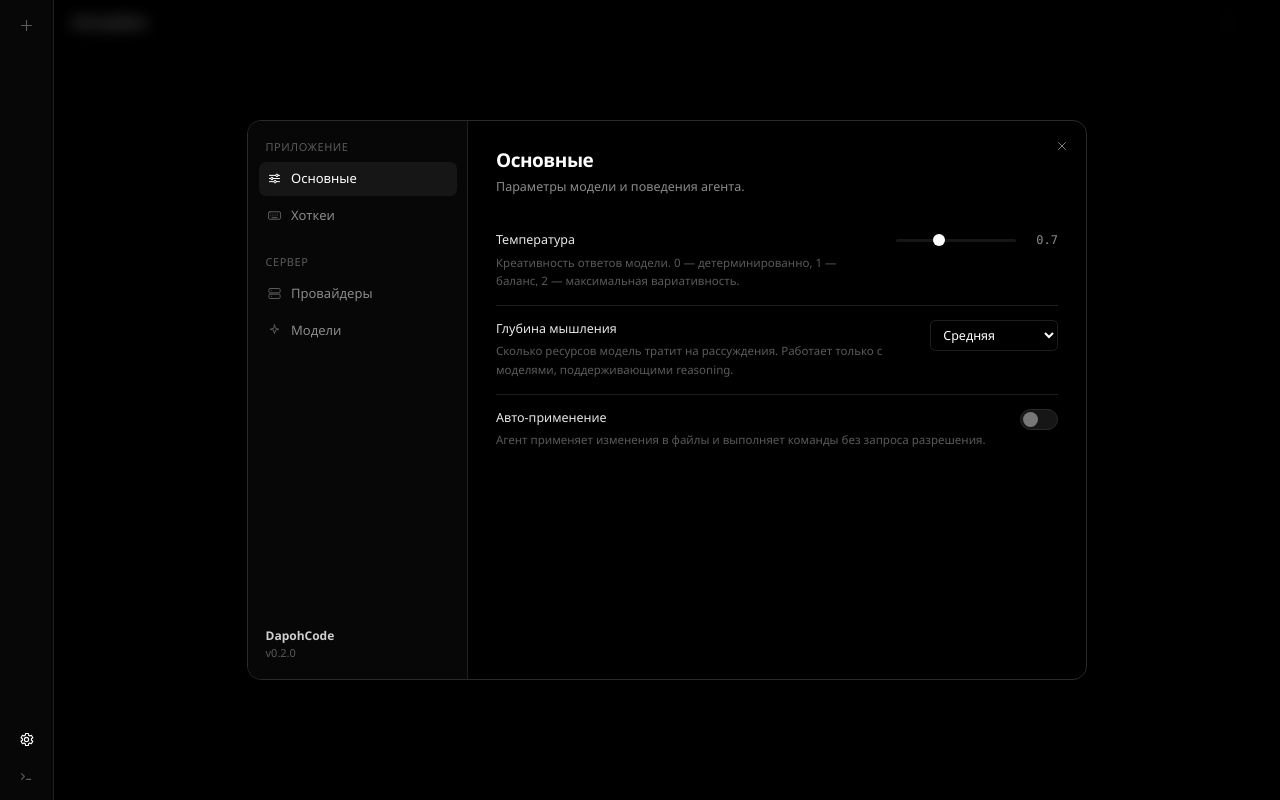
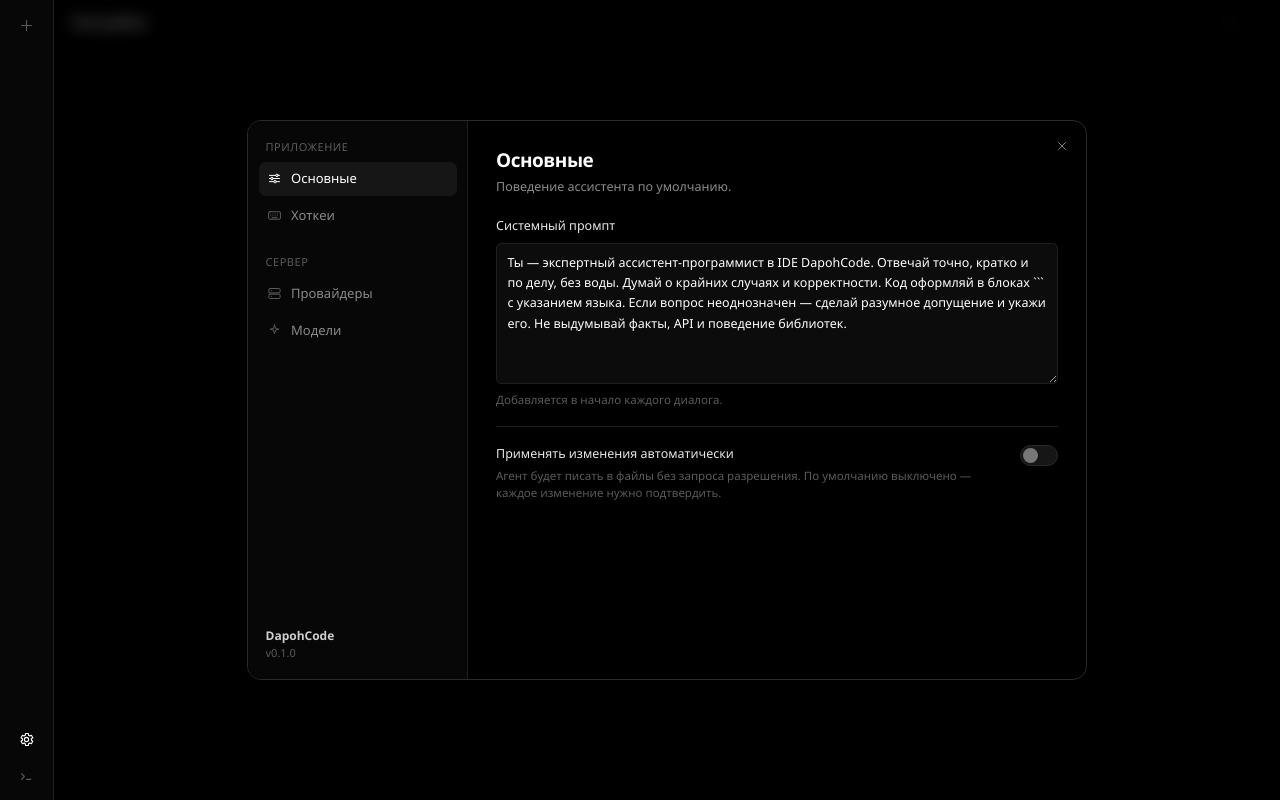
Before and after one commit to azartFS/DapohCode, a React (Vite) app: page / in a window 1280 px wide. Both pictures are taken after a click on the button 26 px from the left and 739 px from the top of the page. Built offline with nearby package versions, Linux system fonts and the light colour scheme; the HTML template or start-up script is replaced by a standard one.

Commit message:
Revert "feat: settings v0.2.0 — temperature, reasoning, auto-apply"
This reverts commit f81fe8564b8f6e9db65394370eaa420257ed1743.

```diff
--- a/package.json
+++ b/package.json
@@ -1,7 +1,7 @@
 {
   "name": "dapohcode",
   "private": true,
-  "version": "0.2.0",
+  "version": "0.1.0",
   "type": "module",
   "scripts": {
     "dev": "vite",
--- a/src-tauri/tauri.conf.json
+++ b/src-tauri/tauri.conf.json
@@ -1,7 +1,7 @@
 {
   "$schema": "https://schema.tauri.app/config/2",
   "productName": "DapohCode",
-  "version": "0.2.0",
+  "version": "0.1.0",
   "identifier": "com.dapohcode.app",
   "build": {
     "beforeDevCommand": "npm run dev",
--- a/src/components/SettingsView.tsx
+++ b/src/components/SettingsView.tsx
@@ -38,7 +38,7 @@ const NAV: {
   },
 ];
 
-const APP_VERSION = "v0.2.0";
+const APP_VERSION = "v0.1.0";
 
 const inputCls =
   "rounded-md border border-[var(--color-border)] bg-[var(--color-bg)] px-2.5 py-2 text-[12.5px] outline-none transition-colors focus:border-[var(--color-faint)] placeholder:text-[var(--color-faint)]";
@@ -164,107 +164,43 @@ function Toggle({
   );
 }
 
-/** Divider row between setting groups. */
-function SettingRow({
-  label,
-  description,
-  children,
-  noBorder,
-}: {
-  label: string;
-  description?: string;
-  children: ReactNode;
-  noBorder?: boolean;
-}) {
-  return (
-    <div
-      className={`flex items-start gap-4 py-4 ${
-        noBorder ? "" : "border-t border-[var(--color-border)]"
-      }`}
-    >
-      <div className="min-w-0 flex-1">
-        <div className="text-[12.5px] font-medium text-[#e8e8e8]">{label}</div>
-        {description && (
-          <p className="mt-1 text-[11.5px] leading-relaxed text-[var(--color-faint)]">
-            {description}
-          </p>
-        )}
-      </div>
-      <div className="flex shrink-0 items-center">{children}</div>
-    </div>
-  );
-}
-
-const EFFORT_OPTIONS: { value: string; label: string }[] = [
-  { value: "minimal", label: "Минимальная" },
-  { value: "low", label: "Низкая" },
-  { value: "medium", label: "Средняя" },
-  { value: "high", label: "Высокая" },
-];
-
 function GeneralSection() {
+  const systemPrompt = useApp((s) => s.systemPrompt);
+  const setSystemPrompt = useApp((s) => s.setSystemPrompt);
   const autoApply = useApp((s) => s.autoApply);
   const setAutoApply = useApp((s) => s.setAutoApply);
-  const temperature = useApp((s) => s.temperature);
-  const setTemperature = useApp((s) => s.setTemperature);
-  const reasoningEffort = useApp((s) => s.reasoningEffort);
-  const setReasoningEffort = useApp((s) => s.setReasoningEffort);
 
   return (
     <div>
-      <SectionTitle title="Основные" sub="Параметры модели и поведения агента." />
-      <div className="flex flex-col">
-        {/* Temperature */}
-        <SettingRow
-          label="Температура"
-          description="Креативность ответов модели. 0 — детерминированно, 1 — баланс, 2 — максимальная вариативность."
-          noBorder
-        >
-          <div className="flex items-center gap-3">
-            <input
-              type="range"
-              min="0"
-              max="2"
-              step="0.1"
-              value={temperature}
-              onChange={(e) => setTemperature(parseFloat(e.target.value))}
-              className="h-1 w-[120px] cursor-pointer appearance-none rounded-full bg-[var(--color-surface-2)] accent-white [&::-webkit-slider-thumb]:h-3.5 [&::-webkit-slider-thumb]:w-3.5 [&::-webkit-slider-thumb]:appearance-none [&::-webkit-slider-thumb]:rounded-full [&::-webkit-slider-thumb]:bg-white"
-            />
-            <span className="w-[32px] text-right font-mono text-[12px] text-[var(--color-muted)]">
-              {temperature.toFixed(1)}
-            </span>
+      <SectionTitle title="Основные" sub="Поведение ассистента по умолчанию." />
+      <div className="flex flex-col gap-5">
+        <div className="flex flex-col gap-2">
+          <label className="text-[12.5px] font-medium text-[#e8e8e8]">
+            Системный промпт
+          </label>
+          <textarea
+            value={systemPrompt}
+            onChange={(e) => setSystemPrompt(e.target.value)}
+            rows={6}
+            className="resize-y rounded-md border border-[var(--color-border)] bg-[var(--color-surface)] px-3 py-2.5 text-[12.5px] leading-relaxed outline-none transition-colors focus:border-[var(--color-faint)]"
+          />
+          <p className="text-[11.5px] text-[var(--color-faint)]">
+            Добавляется в начало каждого диалога.
+          </p>
+        </div>
+
+        <div className="flex items-start gap-4 border-t border-[var(--color-border)] pt-5">
+          <div className="min-w-0 flex-1">
+            <div className="text-[12.5px] font-medium text-[#e8e8e8]">
+              Применять изменения автоматически
+            </div>
+            <p className="mt-1 text-[11.5px] text-[var(--color-faint)]">
+              Агент будет писать в файлы без запроса разрешения. По умолчанию
+              выключено — каждое изменение нужно подтвердить.
+            </p>
           </div>
-        </SettingRow>
-
-        {/* Reasoning effort */}
-        <SettingRow
-          label="Глубина мышления"
-          description="Сколько ресурсов модель тратит на рассуждения. Работает только с моделями, поддерживающими reasoning."
-        >
-          <select
-            value={reasoningEffort}
-            onChange={(e) =>
-              setReasoningEffort(
-                e.target.value as "minimal" | "low" | "medium" | "high",
-              )
-            }
-            className="rounded-md border border-[var(--color-border)] bg-[var(--color-bg)] px-2.5 py-1.5 text-[12.5px] outline-none transition-colors focus:border-[var(--color-faint)]"
-          >
-            {EFFORT_OPTIONS.map((o) => (
-              <option key={o.value} value={o.value}>
-                {o.label}
-              </option>
-            ))}
-          </select>
-        </SettingRow>
-
-        {/* Auto-apply */}
-        <SettingRow
-          label="Авто-применение"
-          description="Агент применяет изменения в файлы и выполняет команды без запроса разрешения."
-        >
           <Toggle on={autoApply} onClick={() => setAutoApply(!autoApply)} />
-        </SettingRow>
+        </div>
       </div>
     </div>
   );
```
Also changed, not shown: 1 other file (tests, documents, lock files or other folders).
